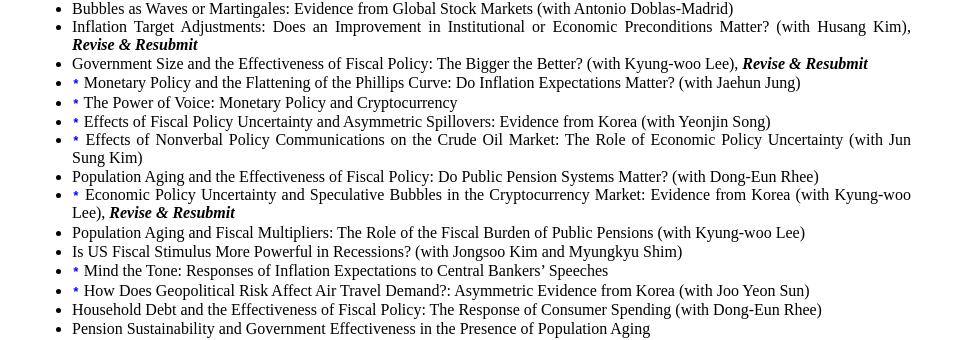
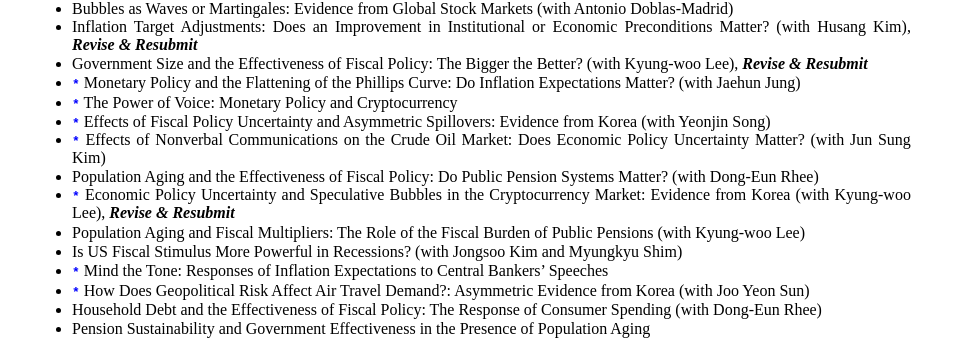
Before and after one commit to dooyeoncho/dooyeoncho.github.io, a Jekyll site: the page built from pages/research.html, in a window 1280 px wide. Shown: the part 1312-1652 px from the top of the page, without its empty margins (160-1119 px from the left). Built offline with Jekyll 4.4.1, drawn with Linux system fonts in a browser that asks for light colours.

Commit message:
Update research.html

```diff
--- a/pages/research.html
+++ b/pages/research.html
@@ -63,7 +63,7 @@ span {
 		<span><li><code style="color : blue"><b>*</b></code> Monetary Policy and the Flattening of the Phillips Curve: Do Inflation Expectations Matter? (with Jaehun Jung)</li></span>
 		<span><li><code style="color : blue"><b>*</b></code> The Power of Voice: Monetary Policy and Cryptocurrency</li></span>
 		<span><li><code style="color : blue"><b>*</b></code> Effects of Fiscal Policy Uncertainty and Asymmetric Spillovers: Evidence from Korea (with Yeonjin Song)</li></span>
-		<span><li><code style="color : blue"><b>*</b></code> Effects of Nonverbal Policy Communications on the Crude Oil Market: The Role of Economic Policy Uncertainty (with Jun Sung Kim)</li></span>
+		<span><li><code style="color : blue"><b>*</b></code> Effects of Nonverbal Communications on the Crude Oil Market: Does Economic Policy Uncertainty Matter? (with Jun Sung Kim)</li></span>
 		<span><li>Population Aging and the Effectiveness of Fiscal Policy: Do Public Pension Systems Matter? (with Dong-Eun Rhee)</li></span>
 		<span><li><code style="color : blue"><b>*</b></code> Economic Policy Uncertainty and Speculative Bubbles in the Cryptocurrency Market: Evidence from Korea (with Kyung-woo Lee), <em property="italic"><b>Revise & Resubmit</b></em></li></span>
 		<span><li>Population Aging and Fiscal Multipliers: The Role of the Fiscal Burden of Public Pensions (with Kyung-woo Lee)</li></span>
```
